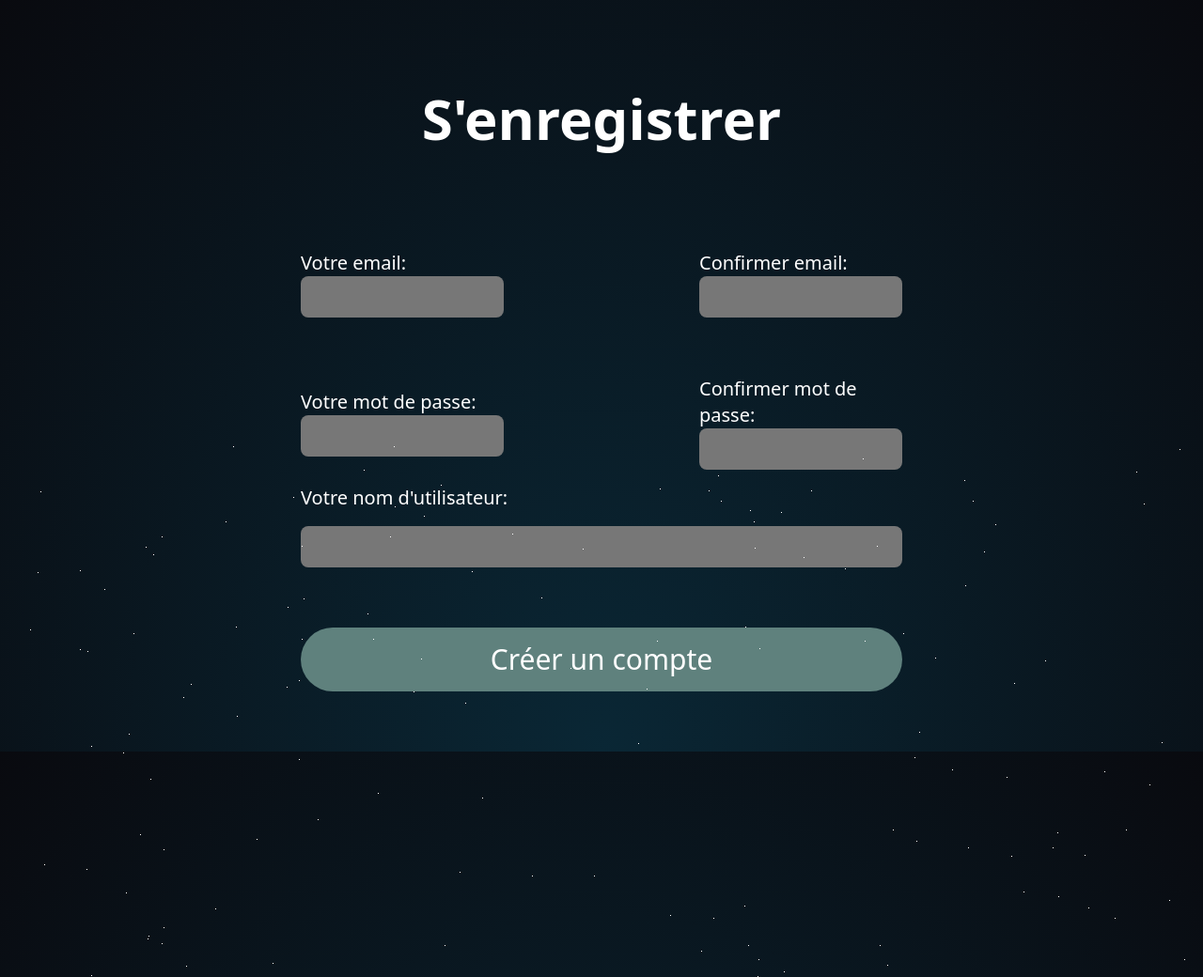
After one commit to Nadir-Bsd/hamonie, a PHP site: page /frontend/pages/inscription.php in a window 1280 px wide. The commit adds this page. Shown: the top 1040 px of the page at 94% size. Run offline with PHP 8.4, Linux system fonts and the light colour scheme; a stand-in replaces the project's code that opens the database connection; style sheets or scripts are compiled from the project's sources; some libraries are stand-ins or nearby versions.

Commit message:
DONE: Front estetic index/connexion/inscription

```diff
--- /dev/null
+++ b/frontend/pages/inscription.php
@@ -0,0 +1,53 @@
+<!DOCTYPE html>
+<html lang="en">
+
+<head>
+    <meta charset="UTF-8">
+    <meta name="viewport" content="width=device-width, initial-scale=1.0">
+    <title>Harmonie</title>
+    <link href="../styles/end.css" rel="stylesheet">
+    <link rel="stylesheet" href="../styles/fond.css">
+    <script src="https://cdn.tailwindcss.com"></script>
+</head>
+
+<body class=" h-[100vh] w-[100vw]">
+    <!-- Enregistrement -->
+    <main class="flex justify-center flex-col items-center">
+        <h2 class="text-white text-4xl mt-10 md:text-6xl md:mt-24 font-bold">S'enregistrer</h2>
+        <section class="flex justify-center items-center mt-10 md:mt-24 text-white w-[50%]" id="inscription">
+            <form class="flex gap-4 flex-col text-xl" action="" method="post">
+                <div class="md:grid grid-cols-2 grid-rows-2 items-center gap-x-52 gap-y-12">
+
+                    <div class="flex flex-col ">
+                        <label for="email">Votre email: </label>
+                        <input class="text-white bg-[#777777] rounded-lg py-2" type="mail" name="email" id="email">
+                    </div>
+                    <div class="flex flex-col ">
+                        <label for="confirmEmail">Confirmer email: </label>
+                        <input class="text-white bg-[#777777] rounded-lg py-2" type="mail" name="confirmEmail" id="confirmEmail">
+                    </div>
+                    <div class="flex flex-col ">
+                        <label for="password">Votre mot de passe: </label>
+                        <input class="text-white bg-[#777777] rounded-lg py-2" type="password" name="password" id="password">
+                    </div>
+
+                    <div class="flex flex-col ">
+                        <label for="confirmPassword">Confirmer mot de passe: </label>
+                        <input class="text-white bg-[#777777] rounded-lg py-2" type="password" name="confirmPassword" id="confirmPassword">
+                    </div>
+                </div>
+
+                <label for="username">Votre nom d'utilisateur: </label>
+                <input class="text-white bg-[#777777] rounded-lg py-2" type="text" name="username" id="username">
+
+                <input class="bg-emerald-green text-3xl rounded-full px-4 py-4 mt-12 cursor-pointer text-white hover:bg-dark-blue" type="submit" value="Créer un compte">
+
+            </form>
+
+        </section>
+    </main>
+    <div id="stars">
+    </div>
+</body>
+
+</html>
--- a/frontend/styles/end.css
+++ b/frontend/styles/end.css
@@ -558,12 +558,24 @@ video {
   margin: 2.5rem;
 }
 
+.mb-10 {
+  margin-bottom: 2.5rem;
+}
+
 .mt-12 {
   margin-top: 3rem;
 }
 
 .mt-24 {
   margin-top: 6rem;
+}
+
+.mt-14 {
+  margin-top: 3.5rem;
+}
+
+.mt-10 {
+  margin-top: 2.5rem;
 }
 
 .flex {
@@ -578,6 +590,10 @@ video {
   height: 100vh;
 }
 
+.h-full {
+  height: 100%;
+}
+
 .w-8 {
   width: 2rem;
 }
@@ -586,8 +602,16 @@ video {
   width: 100vw;
 }
 
+.w-\[200px\] {
+  width: 200px;
+}
+
 .w-\[50\%\] {
   width: 50%;
+}
+
+.w-\[80\%\] {
+  width: 80%;
 }
 
 .cursor-pointer {
@@ -616,6 +640,10 @@ video {
 
 .justify-center {
   justify-content: center;
+}
+
+.gap-12 {
+  gap: 3rem;
 }
 
 .gap-4 {
@@ -682,6 +710,10 @@ video {
   padding-bottom: 1rem;
 }
 
+.text-center {
+  text-align: center;
+}
+
 .font-roboto {
   font-family: Roboto, ui-sans-serif, system-ui;
 }
@@ -696,14 +728,19 @@ video {
   line-height: 2.25rem;
 }
 
+.text-4xl {
+  font-size: 2.25rem;
+  line-height: 2.5rem;
+}
+
 .text-6xl {
   font-size: 3.75rem;
   line-height: 1;
 }
 
-.text-4xl {
-  font-size: 2.25rem;
-  line-height: 2.5rem;
+.text-xl {
+  font-size: 1.25rem;
+  line-height: 1.75rem;
 }
 
 .font-bold {
@@ -729,3 +766,42 @@ video {
   --tw-bg-opacity: 1;
   background-color: rgb(0 18 29 / var(--tw-bg-opacity, 1));
 }
+
+@media (min-width: 768px) {
+  .md\:mt-16 {
+    margin-top: 4rem;
+  }
+
+  .md\:mt-24 {
+    margin-top: 6rem;
+  }
+
+  .md\:grid {
+    display: grid;
+  }
+
+  .md\:w-\[300px\] {
+    width: 300px;
+  }
+
+  .md\:w-\[99\%\] {
+    width: 99%;
+  }
+
+  .md\:grid-cols-2 {
+    grid-template-columns: repeat(2, minmax(0, 1fr));
+  }
+
+  .md\:flex-row {
+    flex-direction: row;
+  }
+
+  .md\:gap-12 {
+    gap: 3rem;
+  }
+
+  .md\:text-6xl {
+    font-size: 3.75rem;
+    line-height: 1;
+  }
+}
--- a/tailwind.config.js
+++ b/tailwind.config.js
@@ -1,6 +1,7 @@
 /** @type {import('tailwindcss').Config} */
 module.exports = {
   content: [
+    "./index.php",
     "./src/**/*.{html,js}",
     "./frontend/**/*.{html,js,php}"  ],
   theme: {
```
Also changed, not shown: frontend/pages/connexion.php (+16 -43 lines), index.php (+12 -23 lines).
